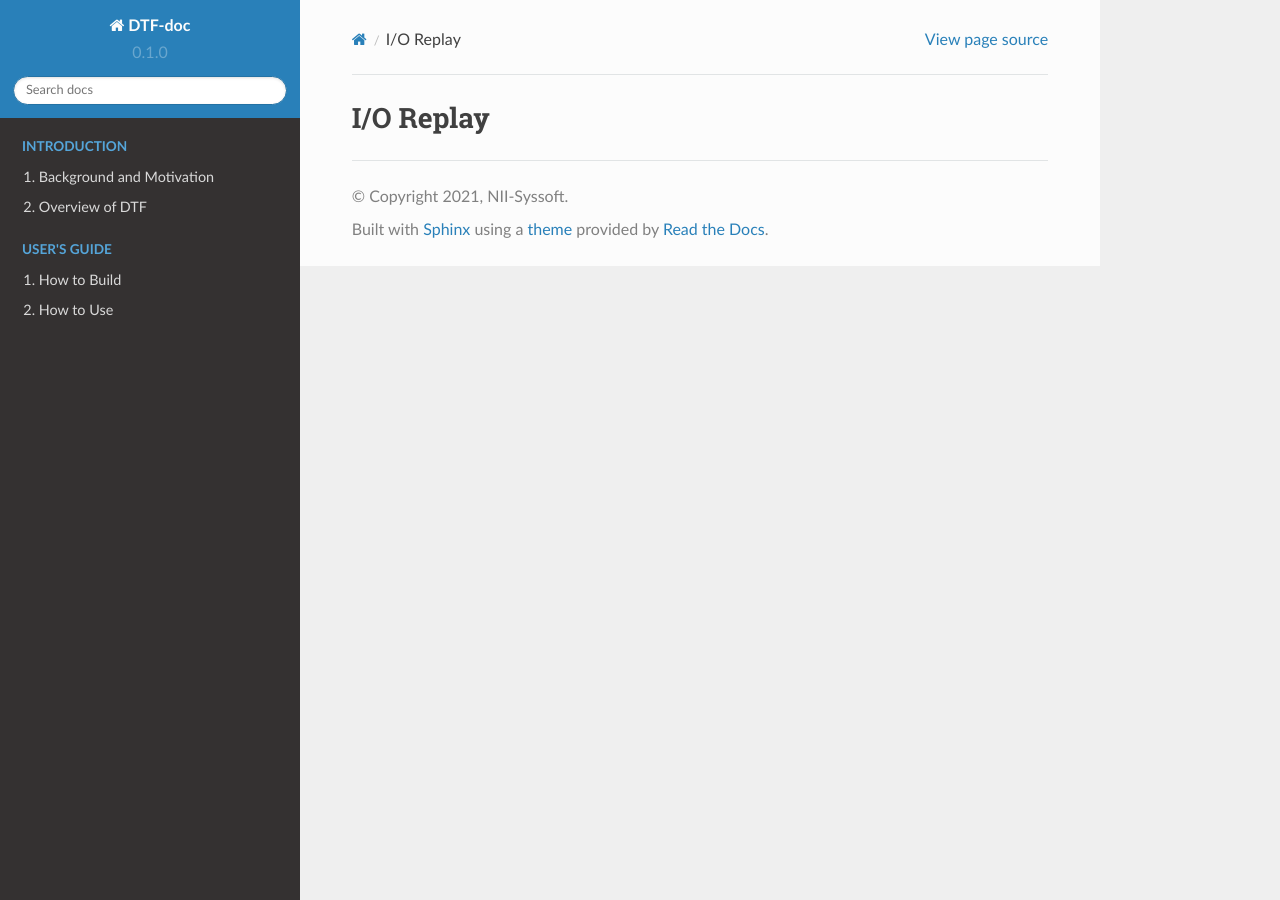
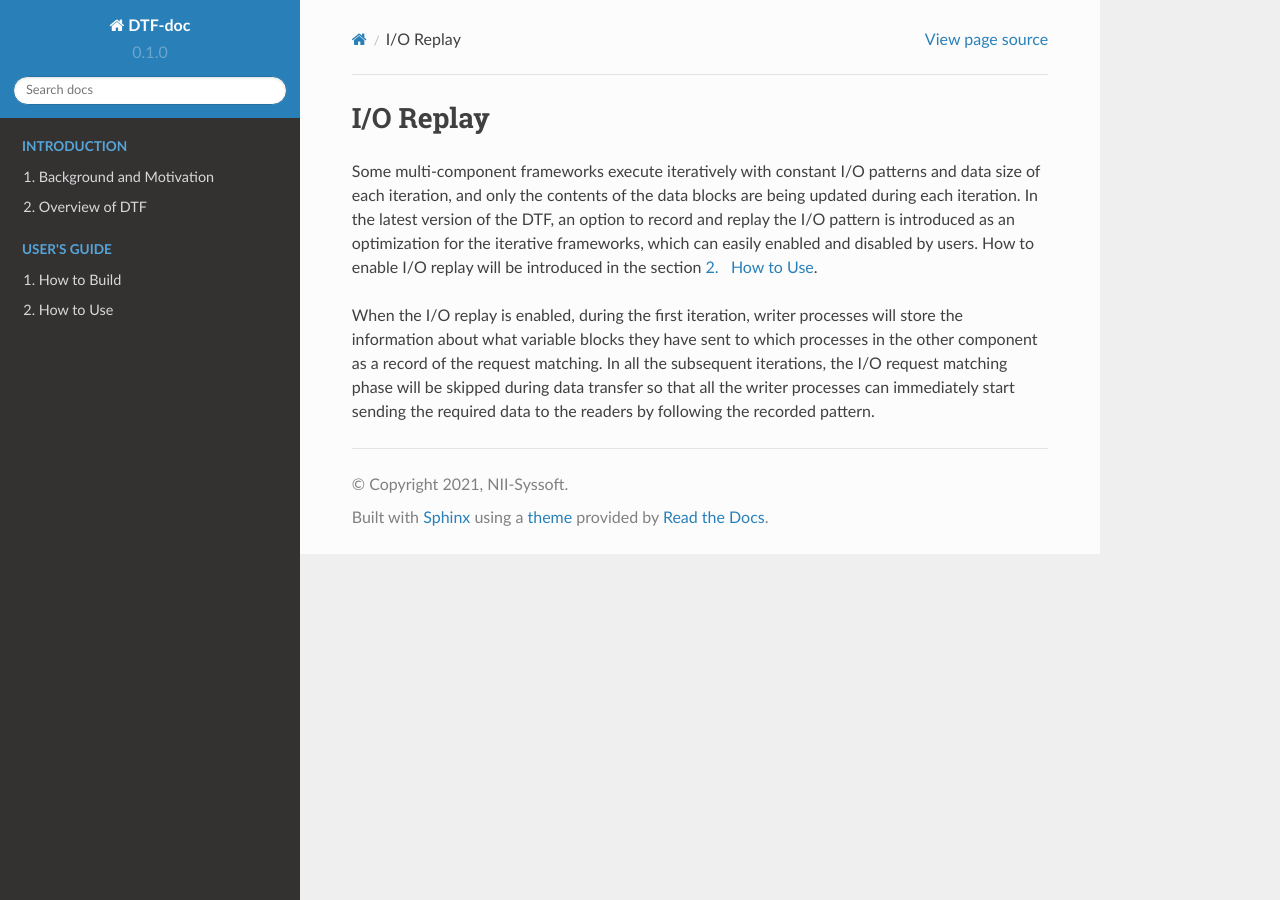
Before and after one commit to yjie2366/dtf-docs, a Sphinx documentation site: the page built from docs/source/io-replay.rst, in a window 1280 px wide. Built offline with Sphinx 7.4.7 and the Read the Docs theme 2.0.0, drawn with Linux system fonts in a browser that asks for light colours.

Commit message:
Update I/O replay section

```diff
--- a/docs/source/app.rst
+++ b/docs/source/app.rst
@@ -1,2 +1,4 @@
+.. _usage:
+
 How to Use
 ==========
--- a/docs/source/io-replay.rst
+++ b/docs/source/io-replay.rst
@@ -1,2 +1,8 @@
 I/O Replay
 ----------
+Some multi-component frameworks execute iteratively with constant I/O patterns and data size of each iteration, and only the contents of the data blocks are being updated during each iteration.
+In the latest version of the DTF, an option to record and replay the I/O pattern is introduced as an optimization for the iterative frameworks, which can easily enabled and disabled by users.
+How to enable I/O replay will be introduced in the section :ref:`usage`.
+
+When the I/O replay is enabled, during the first iteration, writer processes will store the information about what variable blocks they have sent to which processes in the other component as a record of the request matching.
+In all the subsequent iterations, the I/O request matching phase will be skipped during data transfer so that all the writer processes can immediately start sending the required data to the readers by following the recorded pattern.
```
